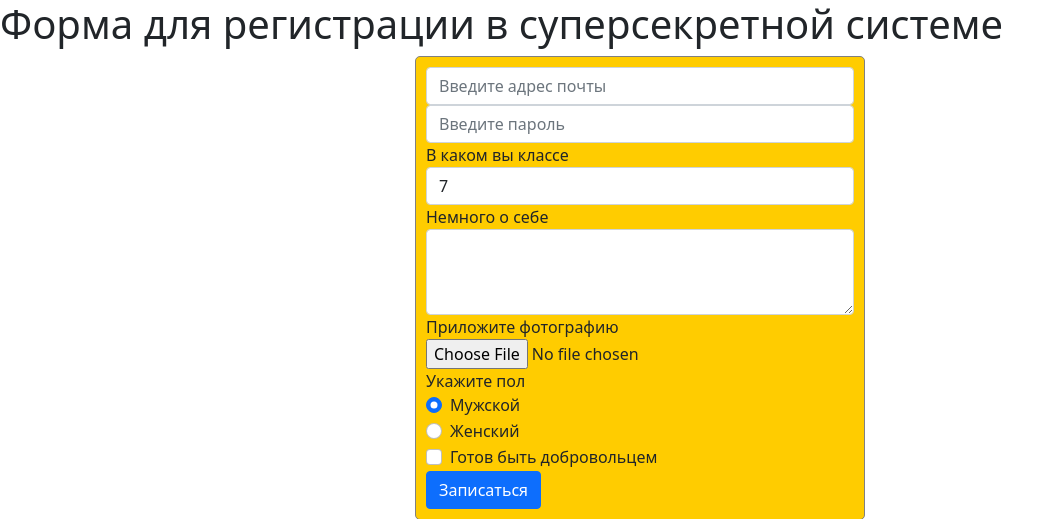
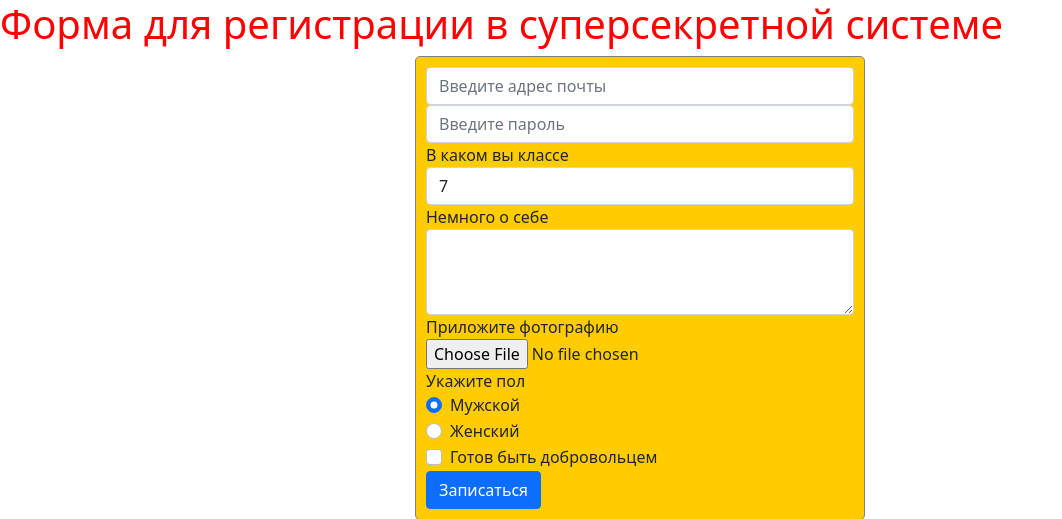
Before and after one commit to fairytallee/WEB, a Flask app: page /form_sample in a window 1280 px wide. Shown: the top 519 px of the page, without its empty margins (0-1062 px from the left). Run offline with Flask 2, Linux system fonts and the light colour scheme.

Commit message:
version 1.3.4.3

```diff
--- a/static/css/style.css
+++ b/static/css/style.css
@@ -1,3 +1,7 @@
+h1 {
+   color: red;
+}
+
 form.login_form {
     margin-left: auto;
     margin-right: auto;
```
Also changed, not shown: main.py (+8 -4 lines).
